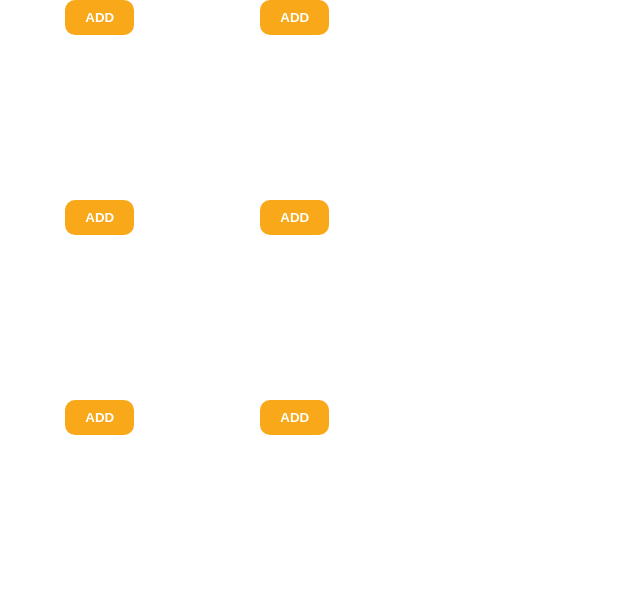
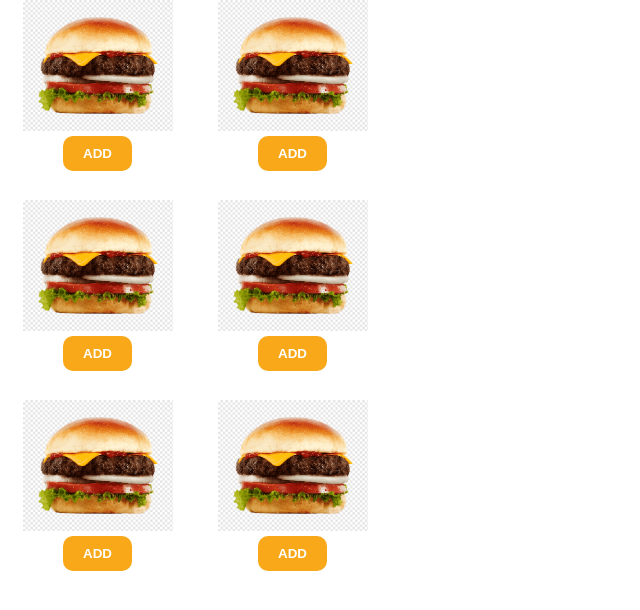
Before and after one commit to max-piskunov/max-piskunov.github.io, a plain HTML site: page index.html in a window 1280 px wide. Shown: the whole page, without its empty margins (0-640 px from the left). Drawn offline with Linux system fonts and the light colour scheme.

Commit message:
test fix-3

```diff
--- a/index.html
+++ b/index.html
@@ -11,27 +11,27 @@
 	<div class="container">
 		<div class="inner">
 			<div class="item">
-				<img src="1.png" alt="" class="img">
+				<img src="img/1.png" alt="" class="img">
 				<button class="btn" id="btn1">Add</button>
 			</div>
 			<div class="item">
-				<img src="1.png" alt="" class="img">
+				<img src="img/1.png" alt="" class="img">
 				<button class="btn" id="btn2">Add</button>
 			</div>
 			<div class="item">
-				<img src="1.png" alt="" class="img">
+				<img src="img/1.png" alt="" class="img">
 				<button class="btn" id="btn3">Add</button>
 			</div>
 			<div class="item">
-				<img src="1.png" alt="" class="img">
+				<img src="img/1.png" alt="" class="img">
 				<button class="btn" id="btn4">Add</button>
 			</div>
 			<div class="item">
-				<img src="1.png" alt="" class="img">
+				<img src="img/1.png" alt="" class="img">
 				<button class="btn" id="btn5">Add</button>
 			</div>
 			<div class="item">
-				<img src="1.png" alt="" class="img">
+				<img src="img/1.png" alt="" class="img">
 				<button class="btn" id="btn6">Add</button>
 			</div>
 		</div>
```
Also changed, not shown: img/1.png (added).
